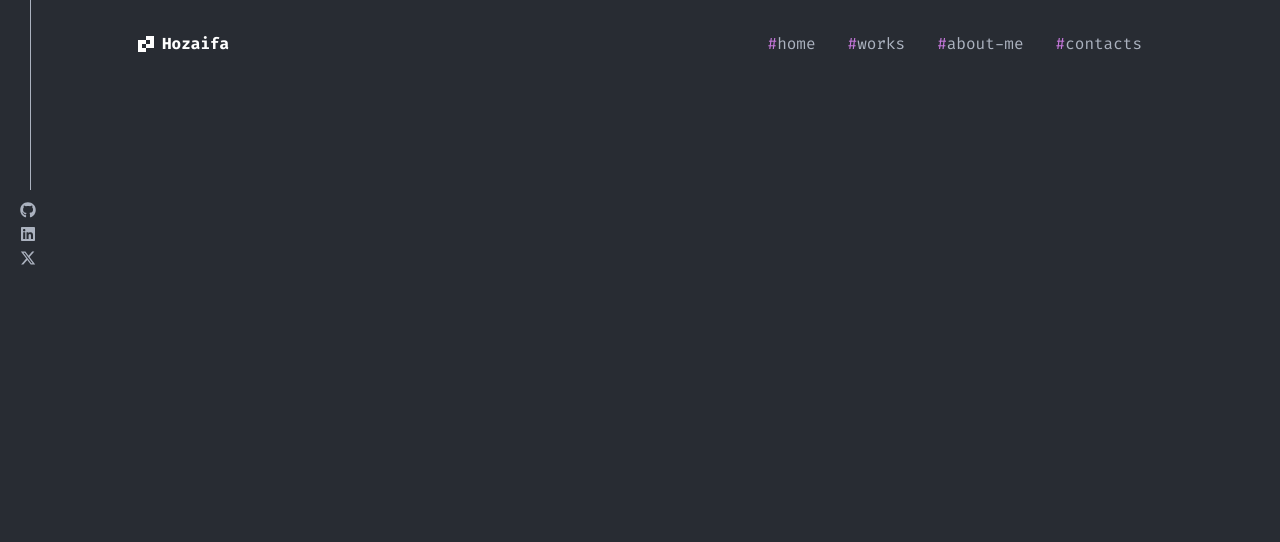
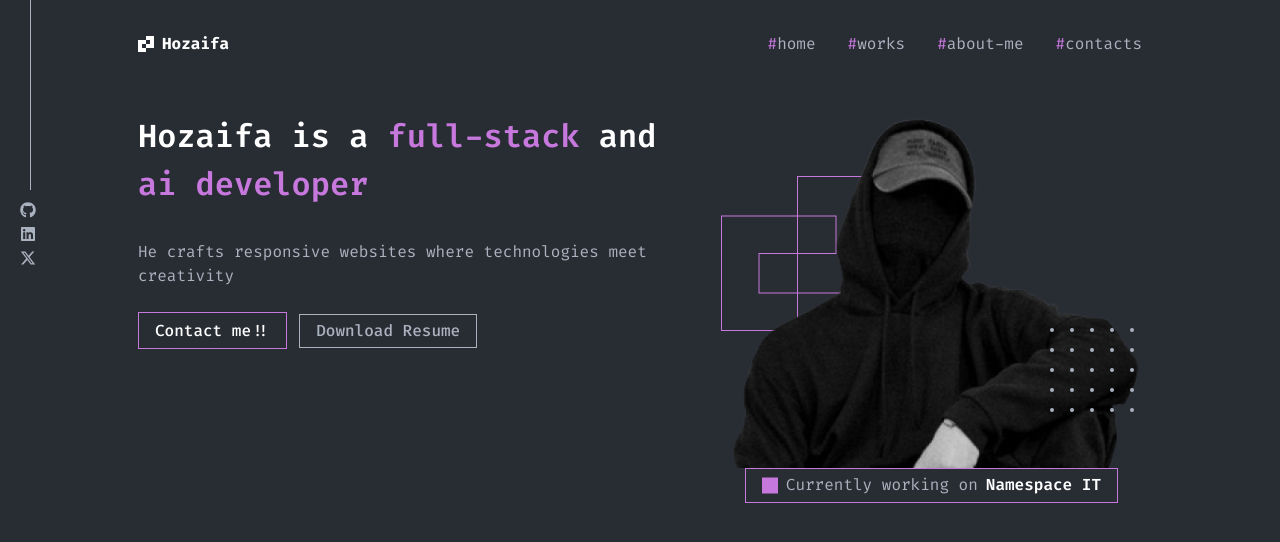
Before and after one commit to hozaifa4you/hozaifabinmasud, a Next.js app in the folder apps/frontend/: page / in a window 1280 px wide. Shown: the top 542 px of the page. Built offline with nearby package versions, Linux system fonts and the light colour scheme.

Commit message:
Hero top

```diff
--- a/apps/frontend/package.json
+++ b/apps/frontend/package.json
@@ -15,6 +15,7 @@
     "react": "^19.0.0",
     "react-dom": "^19.0.0",
     "react-icons": "^5.5.0",
+    "sharp": "^0.34.2",
     "tailwind-merge": "^3.3.1"
   },
   "devDependencies": {
--- a/apps/frontend/src/app/page.tsx
+++ b/apps/frontend/src/app/page.tsx
@@ -1,5 +1,11 @@
+import { HeroSection } from '@/components/home/hero';
+
 const Home = () => {
-   return <></>;
+   return (
+      <>
+         <HeroSection />
+      </>
+   );
 };
 
 export default Home;
--- /dev/null
+++ b/apps/frontend/src/components/home/hero.tsx
@@ -0,0 +1,77 @@
+import Link from 'next/link';
+import { Button, buttonVariants } from '../ui/button';
+import Image from 'next/image';
+import { DotGridIcon, LogoSvg } from '../ui/icons';
+
+const HeroSection = () => {
+   return (
+      <div className="container pt-14 pb-28">
+         <div className="grid gap-4 xl:grid-cols-7">
+            <div className="xl:col-span-4">
+               <h1 className="text-text-secondary text-[32px] font-semibold">
+                  Hozaifa is a <span className="text-primary">full-stack</span>{' '}
+                  and <span className="text-primary">ai developer</span>
+               </h1>
+               <p className="pt-8 pb-6">
+                  He crafts responsive websites where technologies meet
+                  creativity
+               </p>
+
+               <div className="flex items-center gap-3">
+                  <Button variant="outline">Contact me!!</Button>
+                  <Link
+                     href="/download-resume"
+                     className={buttonVariants({ variant: 'default' })}
+                  >
+                     Download Resume
+                  </Link>
+               </div>
+            </div>
+            <div className="xl:col-span-3">
+               <div className="relative flex flex-col items-center gap-0">
+                  <Image
+                     src="/alternate/me.png"
+                     alt="Hozaifa"
+                     width={457}
+                     height={386}
+                     quality={100}
+                  />
+
+                  <DotGridIcon className="absolute top-[13.5rem] right-2" />
+                  <LogoSvg className="absolute top-16 left-0 -z-10 size-[155px]" />
+
+                  <span
+                     className={buttonVariants({
+                        variant: 'outline',
+                        className: '!text-text !font-normal',
+                     })}
+                  >
+                     <svg
+                        width="16"
+                        height="17"
+                        viewBox="0 0 16 17"
+                        fill="none"
+                        xmlns="http://www.w3.org/2000/svg"
+                     >
+                        <rect
+                           x="0.5"
+                           y="1"
+                           width="15"
+                           height="15"
+                           fill="#C778DD"
+                           stroke="#C778DD"
+                        />
+                     </svg>
+                     Currently working on{' '}
+                     <span className="font-semibold text-white">
+                        Namespace IT
+                     </span>
+                  </span>
+               </div>
+            </div>
+         </div>
+      </div>
+   );
+};
+
+export { HeroSection };
--- a/apps/frontend/src/components/ui/button.tsx
+++ b/apps/frontend/src/components/ui/button.tsx
@@ -1,37 +1,37 @@
-import { cn } from "@/lib/utils";
-import { cva, type VariantProps } from "class-variance-authority";
+import { cn } from '@/lib/utils';
+import { cva, type VariantProps } from 'class-variance-authority';
 
-const buttonVariants = cva(
-   "inline-flex items-center justify-center gap-2 whitespace-nowrap px-4 py-2 border font-medium leading-none text-base transition-all duration-300 ease-in-out outline-0 cursor-pointer max-h-[37px]",
+export const buttonVariants = cva(
+   'inline-flex items-center justify-center gap-2 whitespace-nowrap px-4 py-2 border font-medium leading-none text-base transition-all duration-300 ease-in-out outline-0 cursor-pointer max-h-[37px]',
    {
       variants: {
          variant: {
             default:
-               "bg-transparent shadow-xs border-text text-text hover:text-white hover:border-white hover:bg-text/20",
+               'bg-transparent shadow-xs border-text text-text hover:text-white hover:border-white hover:bg-text/20',
             secondary:
-               "shadow-xs border-text text-text hover:text-white hover:border-white bg-text/20",
-            outline: "border-primary text-white hover:bg-primary/20",
-            outlineSecondary: "border-primary text-white bg-primary/20",
+               'shadow-xs border-text text-text hover:text-white hover:border-white bg-text/20',
+            outline: 'border-primary text-white hover:bg-primary/20',
+            outlineSecondary: 'border-primary text-white bg-primary/20',
          },
          size: {
-            default: "",
+            default: '',
          },
       },
       defaultVariants: {
-         variant: "default",
-         size: "default",
+         variant: 'default',
+         size: 'default',
       },
-   }
+   },
 );
 
 const Button = ({
-   type = "button",
+   type = 'button',
    children,
    className,
    size,
    variant,
    ...props
-}: React.ComponentProps<"button"> & VariantProps<typeof buttonVariants>) => {
+}: React.ComponentProps<'button'> & VariantProps<typeof buttonVariants>) => {
    return (
       <button
          type={type}
--- a/apps/frontend/src/components/ui/icons.tsx
+++ b/apps/frontend/src/components/ui/icons.tsx
@@ -0,0 +1,80 @@
+const DotGridIcon = (props: React.SVGProps<SVGSVGElement>) => {
+   return (
+      <svg width="84" height="84" viewBox="0 0 84 84" {...props}>
+         <circle cx="2" cy="2" r="2" fill="#ABB2BF" />
+         <circle cx="22" cy="2" r="2" fill="#ABB2BF" />
+         <circle cx="42" cy="2" r="2" fill="#ABB2BF" />
+         <circle cx="62" cy="2" r="2" fill="#ABB2BF" />
+         <circle cx="82" cy="2" r="2" fill="#ABB2BF" />
+         <circle cx="2" cy="22" r="2" fill="#ABB2BF" />
+         <circle cx="22" cy="22" r="2" fill="#ABB2BF" />
+         <circle cx="42" cy="22" r="2" fill="#ABB2BF" />
+         <circle cx="62" cy="22" r="2" fill="#ABB2BF" />
+         <circle cx="82" cy="22" r="2" fill="#ABB2BF" />
+         <circle cx="2" cy="42" r="2" fill="#ABB2BF" />
+         <circle cx="22" cy="42" r="2" fill="#ABB2BF" />
+         <circle cx="42" cy="42" r="2" fill="#ABB2BF" />
+         <circle cx="62" cy="42" r="2" fill="#ABB2BF" />
+         <circle cx="82" cy="42" r="2" fill="#ABB2BF" />
+         <circle cx="2" cy="62" r="2" fill="#ABB2BF" />
+         <circle cx="22" cy="62" r="2" fill="#ABB2BF" />
+         <circle cx="42" cy="62" r="2" fill="#ABB2BF" />
+         <circle cx="62" cy="62" r="2" fill="#ABB2BF" />
+         <circle cx="82" cy="62" r="2" fill="#ABB2BF" />
+         <circle cx="2" cy="82" r="2" fill="#ABB2BF" />
+         <circle cx="22" cy="82" r="2" fill="#ABB2BF" />
+         <circle cx="42" cy="82" r="2" fill="#ABB2BF" />
+         <circle cx="62" cy="82" r="2" fill="#ABB2BF" />
+         <circle cx="82" cy="82" r="2" fill="#ABB2BF" />
+      </svg>
+   );
+};
+
+const LogoSvg = (props: React.SVGProps<SVGSVGElement>) => {
+   return (
+      <svg
+         width="156"
+         height="156"
+         viewBox="0 0 156 156"
+         fill="none"
+         xmlns="http://www.w3.org/2000/svg"
+         {...props}
+      >
+         <mask id="path-1-inside-1_64_1298" fill="white">
+            <path
+               fill-rule="evenodd"
+               clip-rule="evenodd"
+               d="M0 39.75H38.75H77.5V78.5H38.75V117.25H77.5V156H38.75H0V117.25V78.5V39.75Z"
+            />
+         </mask>
+         <path
+            d="M0 39.75V38.75H-1V39.75H0ZM77.5 39.75H78.5V38.75H77.5V39.75ZM77.5 78.5V79.5H78.5V78.5H77.5ZM38.75 78.5V77.5H37.75V78.5H38.75ZM38.75 117.25H37.75V118.25H38.75V117.25ZM77.5 117.25H78.5V116.25H77.5V117.25ZM77.5 156V157H78.5V156H77.5ZM0 156H-1V157H0V156ZM38.75 38.75H0V40.75H38.75V38.75ZM77.5 38.75H38.75V40.75H77.5V38.75ZM78.5 78.5V39.75H76.5V78.5H78.5ZM38.75 79.5H77.5V77.5H38.75V79.5ZM39.75 117.25V78.5H37.75V117.25H39.75ZM38.75 118.25H77.5V116.25H38.75V118.25ZM76.5 117.25V156H78.5V117.25H76.5ZM77.5 155H38.75V157H77.5V155ZM0 157H38.75V155H0V157ZM-1 117.25V156H1V117.25H-1ZM-1 78.5V117.25H1V78.5H-1ZM-1 39.75V78.5H1V39.75H-1Z"
+            fill="#C778DD"
+            mask="url(#path-1-inside-1_64_1298)"
+         />
+         <mask
+            id="path-3-outside-2_64_1298"
+            maskUnits="userSpaceOnUse"
+            x="76.5"
+            y="0"
+            width="80"
+            height="119"
+            fill="black"
+         >
+            <rect fill="white" x="76.5" width="80" height="119" />
+            <path
+               fill-rule="evenodd"
+               clip-rule="evenodd"
+               d="M77.5 1H116.25H155V39.75V78.5V117.25H116.25H77.5V78.5H116.25V39.75H77.5V1Z"
+            />
+         </mask>
+         <path
+            d="M77.5 1V0H76.5V1H77.5ZM155 1H156V0H155V1ZM155 117.25V118.25H156V117.25H155ZM77.5 117.25H76.5V118.25H77.5V117.25ZM77.5 78.5V77.5H76.5V78.5H77.5ZM116.25 78.5V79.5H117.25V78.5H116.25ZM116.25 39.75H117.25V38.75H116.25V39.75ZM77.5 39.75H76.5V40.75H77.5V39.75ZM116.25 0H77.5V2H116.25V0ZM155 0H116.25V2H155V0ZM156 39.75V1H154V39.75H156ZM156 78.5V39.75H154V78.5H156ZM156 117.25V78.5H154V117.25H156ZM116.25 118.25H155V116.25H116.25V118.25ZM116.25 116.25H77.5V118.25H116.25V116.25ZM78.5 117.25V78.5H76.5V117.25H78.5ZM77.5 79.5H116.25V77.5H77.5V79.5ZM115.25 39.75V78.5H117.25V39.75H115.25ZM77.5 40.75H116.25V38.75H77.5V40.75ZM76.5 1V39.75H78.5V1H76.5Z"
+            fill="#C778DD"
+            mask="url(#path-3-outside-2_64_1298)"
+         />
+      </svg>
+   );
+};
+
+export { DotGridIcon, LogoSvg };
```
Also changed, not shown: apps/frontend/public/alternate/me.png (added), apps/frontend/public/quote.svg (added).
